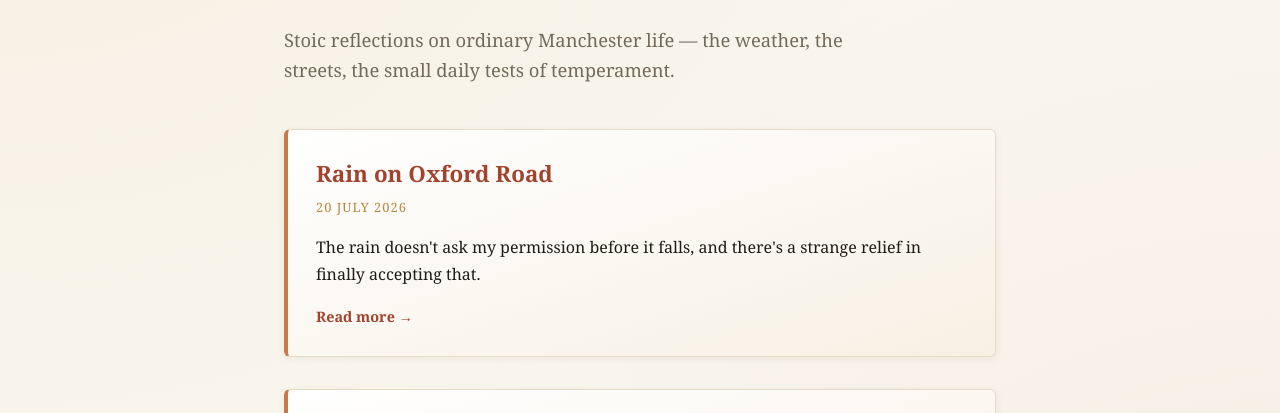
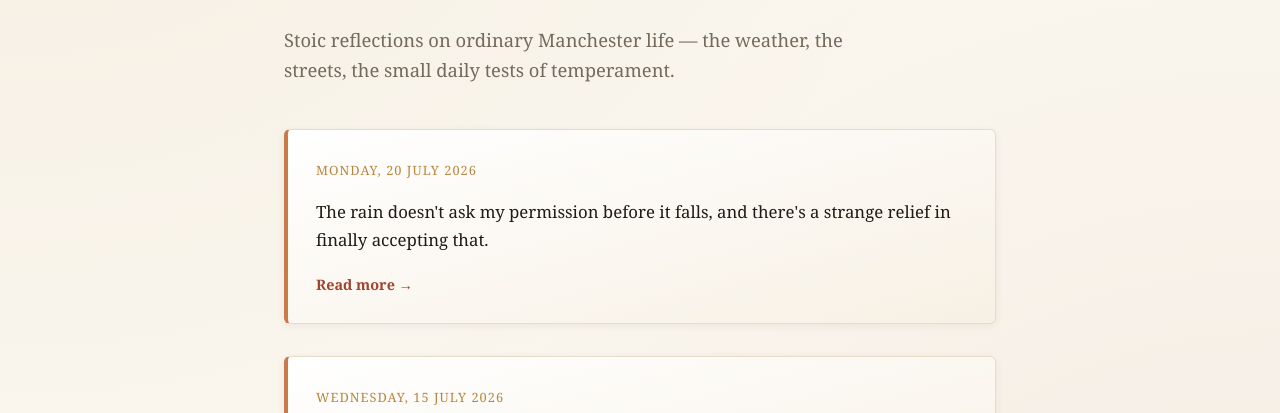
Before and after one commit to adampogonowski586371/manchester-meditations, an Eleventy site: page index.njk in a window 1280 px wide. Shown: the part 361-774 px from the top of the page. Built offline with nearby package versions, Linux system fonts and the light colour scheme; Eleventy itself is replaced by a stand-in of ours; files that its build step writes are made by us from their sources.

Commit message:
Add files via upload

```diff
--- a/index.njk
+++ b/index.njk
@@ -17,10 +17,9 @@
 
 <div class="post-list">
   {% for post in pagePosts %}
-  <article class="post-card">
-    <h2><a href="{{ post.url }}">{{ post.data.title }}</a></h2>
-    <p class="post-meta">{{ post.date | readableDate }}</p>
-    <p>{{ post.data.excerpt }}</p>
+  <article class="post-card observation-card">
+    <p class="post-date">{{ post.date | readableDate }}</p>
+    <p class="observation-text">{{ post.data.excerpt }}</p>
     <a class="read-more" href="{{ post.url }}">Read more &rarr;</a>
   </article>
   {% endfor %}
```
Also changed, not shown: .eleventy.js.
